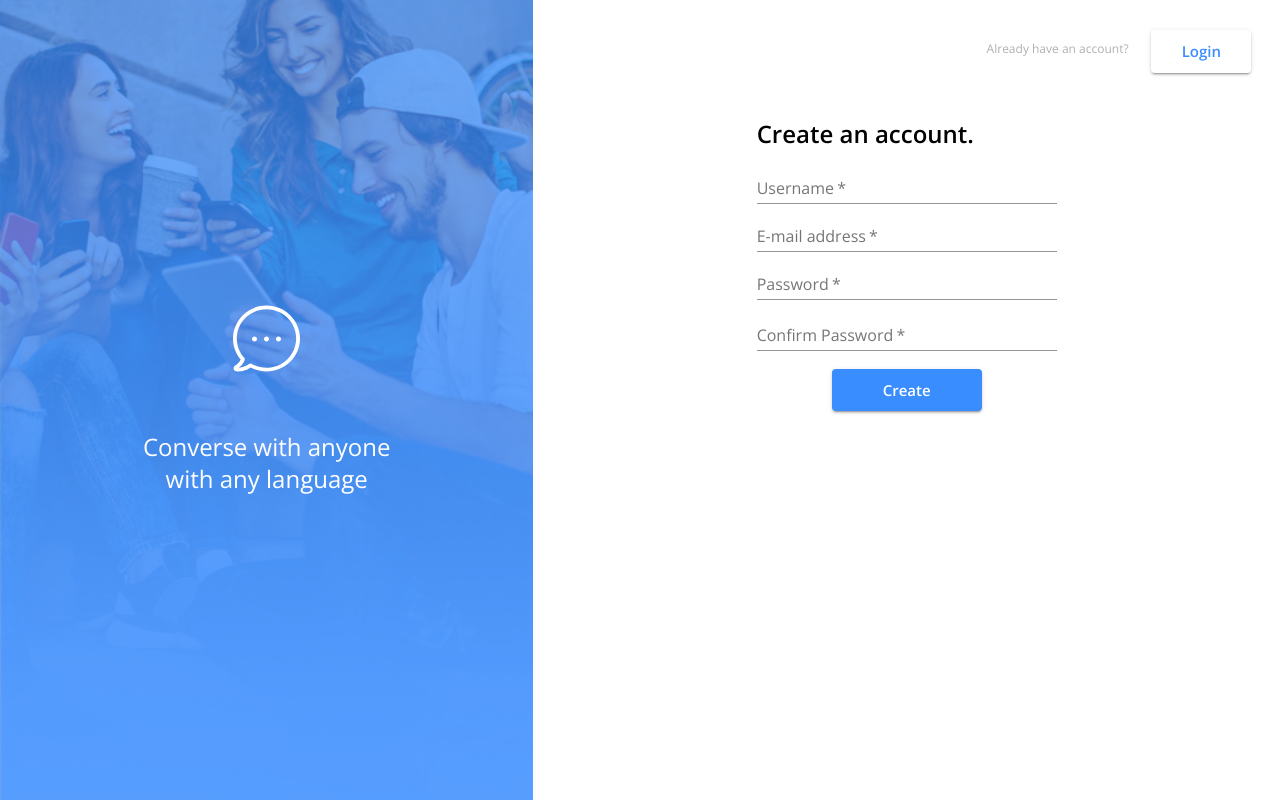
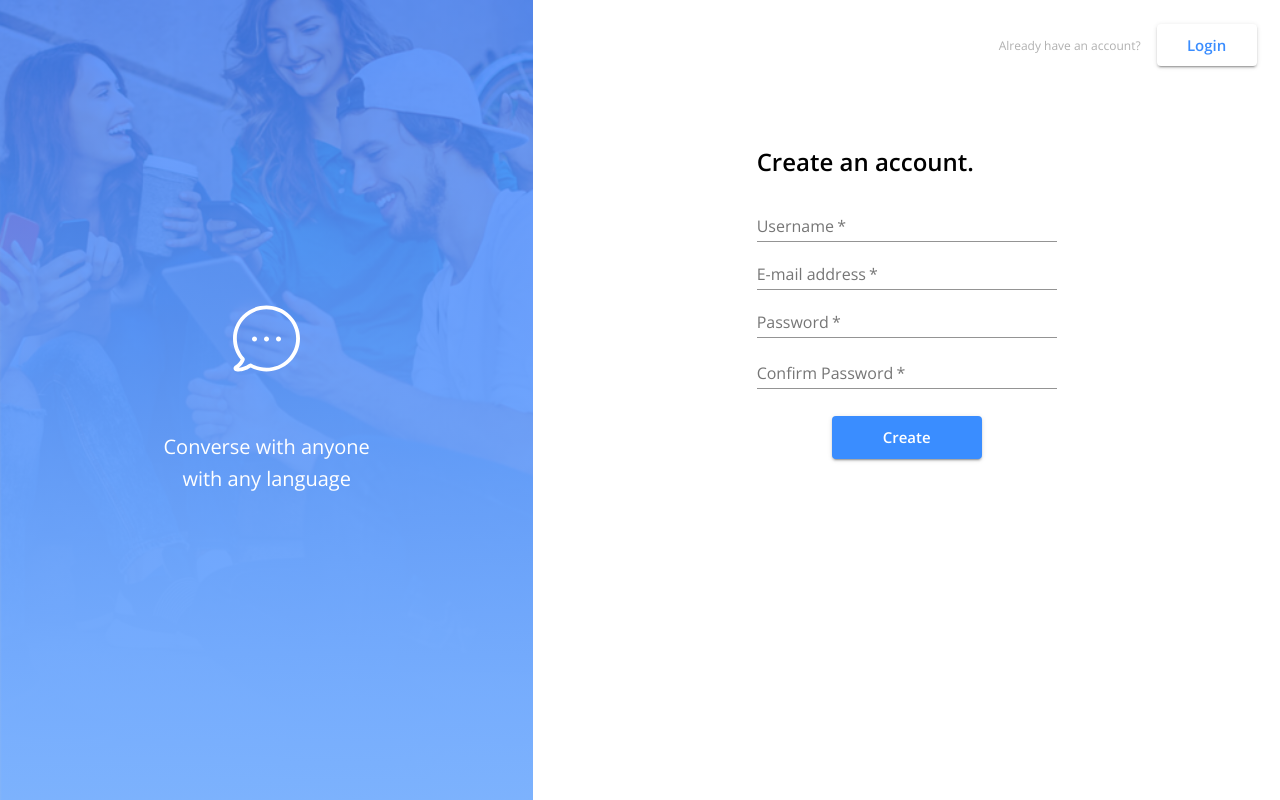
Before and after one commit to NonglakS/messenger-app, a React (Create React App) app in the folder client/: page / in a window 1280 px wide. Built offline with nearby package versions, Linux system fonts and the light colour scheme; no server answers.

Commit message:
refactor style

```diff
--- a/client/src/Login.js
+++ b/client/src/Login.js
@@ -31,9 +31,9 @@ const Login = (props) => {
   return (
     <Grid container justify="center" className={classes.root}>
       <Banner />
-      <Grid container item xs={12} sm={8} md={7} style={{ height: "50%" }}>
+      <Grid container item xs={12} sm={8} md={7} className={classes.gridForm}>
         <Grid container className={classes.switchTap} spacing={2}>
-          <Grid item style={{ margin: "1%" }}>
+          <Grid item>
             <Typography color="secondary" variant="caption">
               Need to register?
             </Typography>
@@ -55,13 +55,13 @@ const Login = (props) => {
               <strong>Welcome back!</strong>
             </Typography>
             <Grid>
-              <FormControl margin="normal" required style={{ margin: "1% 0" }}>
+              <FormControl margin="normal" required>
                 <TextField
                   aria-label="username"
                   label="Username"
                   name="username"
                   type="text"
-                  style={{ width: 300 }}
+                  className={classes.textField}
                 />
               </FormControl>
             </Grid>
@@ -71,7 +71,7 @@ const Login = (props) => {
                 aria-label="password"
                 type="password"
                 name="password"
-                style={{ width: 300 }}
+                className={classes.textField}
                 InputProps={{
                   endAdornment: (
                     <Typography
@@ -91,7 +91,7 @@ const Login = (props) => {
                 variant="contained"
                 size="large"
                 color="primary"
-                style={{ margin: "5% 0 0 0", width: "50%" }}
+                className={classes.button}
               >
                 Login
               </Button>
--- a/client/src/Signup.js
+++ b/client/src/Signup.js
@@ -14,27 +14,38 @@ import { register } from "./store/utils/thunkCreators";
 import Banner from "./components/Sidebar/Banner";
 import { makeStyles } from "@material-ui/core/styles";
 
-export const useStyles = makeStyles(() => ({
+export const useStyles = makeStyles((theme) => ({
   root: {
     height: "100vh",
   },
+  gridForm: {
+    height: "fit-content",
+  },
   switchTap: {
     justifyContent: "flex-end",
-    margin: "3% 5%",
+    margin: theme.spacing(2, 4),
+    alignItems: "center",
   },
   switchIcon: {
-    color: "#3A8DFF",
+    color: theme.palette.primary.main,
     backgroundColor: "white",
     width: "120%",
   },
   form: {
     alignContent: "center",
     textAlign: "center",
-    padding: "2% 0",
+    padding: theme.spacing(2, 4),
   },
   heading: {
     textAlign: "left",
-    margin: "0 0 2% 0",
+    margin: theme.spacing(5, 0, 2, 0),
+  },
+  textField: {
+    width: 300,
+  },
+  button: {
+    width: "50%",
+    margin: theme.spacing(3, 0),
   },
 }));
 
@@ -66,9 +77,9 @@ const Login = (props) => {
   return (
     <Grid container className={classes.root}>
       <Banner />
-      <Grid container item xs={12} sm={8} md={7} style={{ height: "50%" }}>
+      <Grid container item xs={12} sm={8} md={7} className={classes.gridForm}>
         <Grid container className={classes.switchTap} spacing={2}>
-          <Grid item style={{ margin: "1%" }}>
+          <Grid item>
             <Typography color="secondary" variant="caption">
               Already have an account?
             </Typography>{" "}
@@ -97,7 +108,7 @@ const Login = (props) => {
                   name="username"
                   type="text"
                   required
-                  style={{ width: 300 }}
+                  className={classes.textField}
                 />
               </FormControl>
             </Grid>
@@ -109,7 +120,7 @@ const Login = (props) => {
                   type="email"
                   name="email"
                   required
-                  style={{ width: 300 }}
+                  className={classes.textField}
                 />
               </FormControl>
             </Grid>
@@ -122,7 +133,7 @@ const Login = (props) => {
                   inputProps={{ minLength: 6 }}
                   name="password"
                   required
-                  style={{ width: 300 }}
+                  className={classes.textField}
                 />
                 <FormHelperText>
                   {formErrorMessage.confirmPassword}
@@ -138,7 +149,7 @@ const Login = (props) => {
                   inputProps={{ minLength: 6 }}
                   name="confirmPassword"
                   required
-                  style={{ width: 300 }}
+                  className={classes.textField}
                 />
                 <FormHelperText>
                   {formErrorMessage.confirmPassword}
@@ -150,7 +161,7 @@ const Login = (props) => {
               variant="contained"
               size="large"
               color="primary"
-              style={{ margin: "5% 0 0 0", width: "50%" }}
+              className={classes.button}
             >
               Create
             </Button>
--- a/client/src/components/Sidebar/Banner.js
+++ b/client/src/components/Sidebar/Banner.js
@@ -4,11 +4,12 @@ import { Grid, Typography, Icon } from "@material-ui/core";
 
 const useStyles = makeStyles(() => ({
   image: {
-    backgroundImage: "url(/bg-img.png)",
+    // backgroundImage: "url(/bg-img.png)",
+    background:
+      "linear-gradient(rgba(68, 132, 255, 0.8), rgba(121,176,253, 0.9)), url(/bg-img.png)",
     backgroundRepeat: "no-repeat",
     backgroundSize: "cover",
     backgroundPosition: "center",
-    boxShadow: "inset 0 0 0 2000px rgba(58, 141, 255, 0.7)",
   },
   title: {
     color: "white",
@@ -25,7 +26,8 @@ const Banner = () => {
   const classes = useStyles();
   return (
     <Grid
-      container item
+      container
+      item
       alignItems="center"
       xs={12}
       sm={4}
@@ -36,7 +38,7 @@ const Banner = () => {
         <Icon component="div" className={classes.bubbleIcon}>
           <img alt="bubble-icon" src="./bubble.svg" />
         </Icon>
-        <Typography align="center" variant="h5" className={classes.title}>
+        <Typography align="center" variant="h6" className={classes.title}>
           Converse with anyone <br /> with any language
         </Typography>
       </Grid>
--- a/client/src/components/Sidebar/ChatContent.js
+++ b/client/src/components/Sidebar/ChatContent.js
@@ -62,7 +62,7 @@ const ChatContent = (props) => {
           </Typography>
         )}
       </Box>
-      {unReadCount !== 0 && (
+      {unReadCount > 0 && (
         <Badge className={classes.notification}>{unReadCount}</Badge>
       )}
     </Box>
--- a/client/src/themes/theme.js
+++ b/client/src/themes/theme.js
@@ -15,10 +15,10 @@ export const theme = createMuiTheme({
       input: {
         fontWeight: "bold"
       }
-    }
+    },
   },
   palette: {
     primary: { main: "#3A8DFF" },
     secondary: { main: "#B0B0B0" }
-  }
+  },
 });
```
